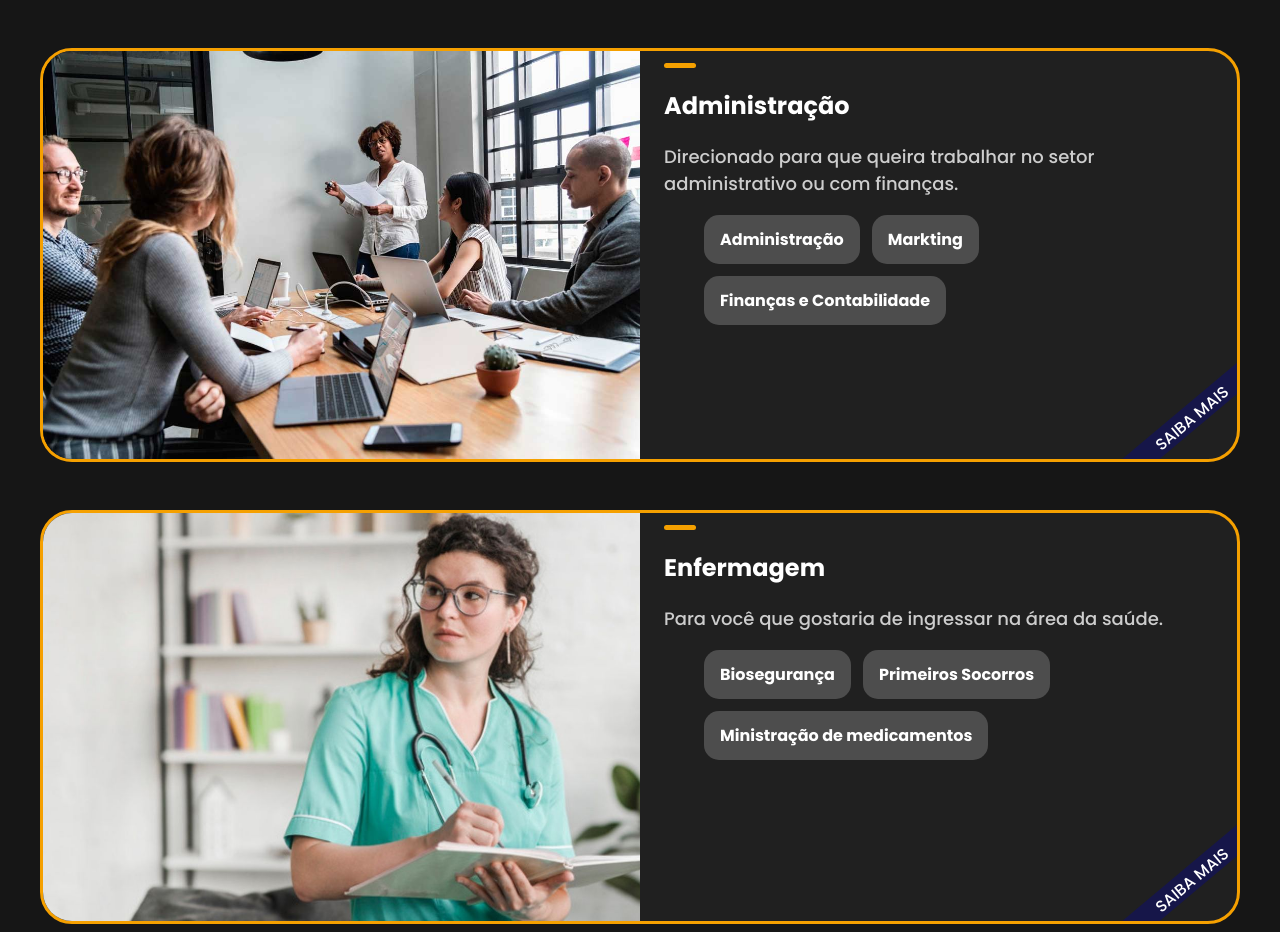
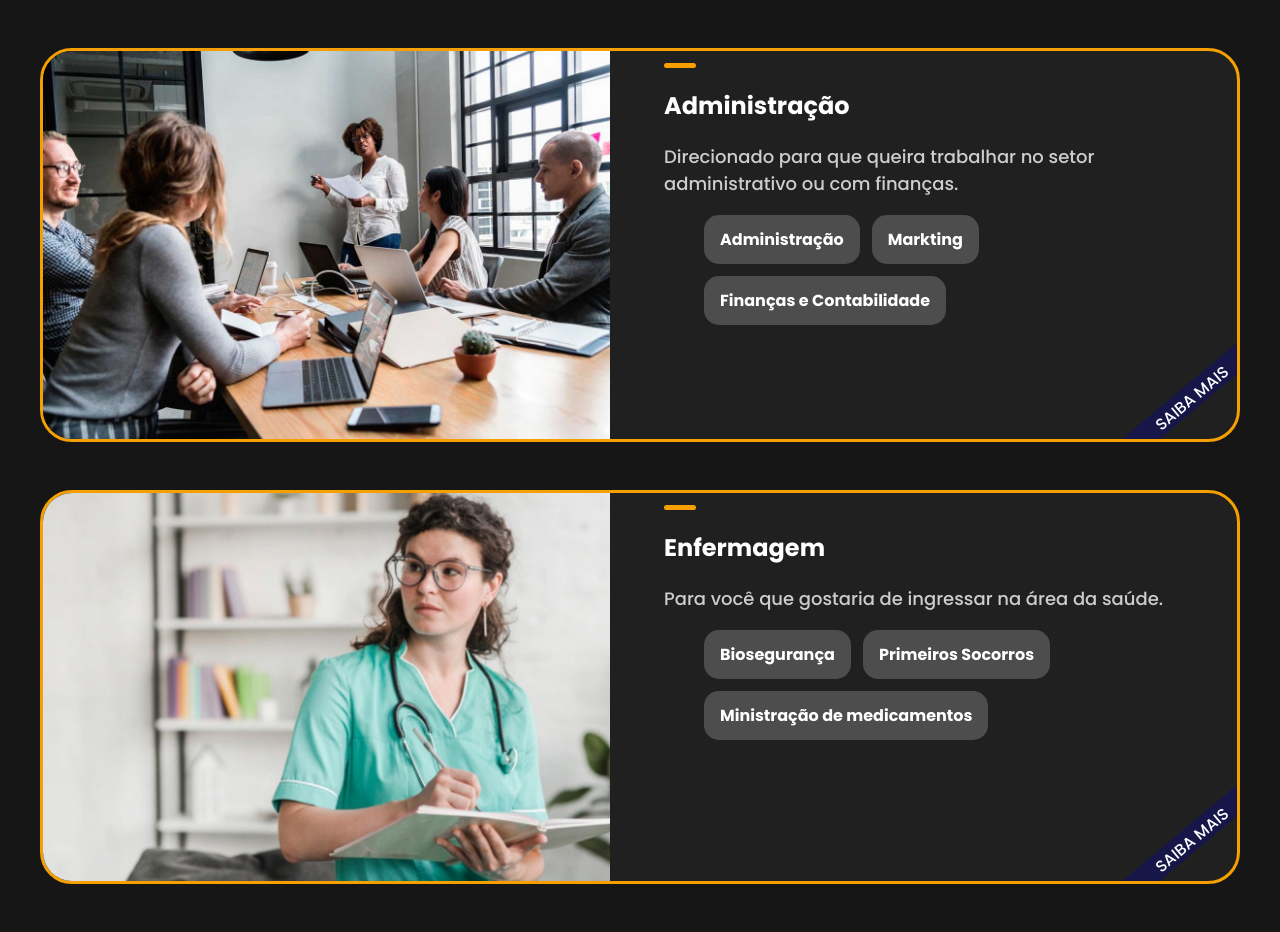
Before and after one commit to Rodrigo-Computec/Site-SENAC, a plain HTML site: page cursos.html in a window 1280 px wide. Shown: the part 815-1747 px from the top of the page. Drawn offline with Linux system fonts and the light colour scheme.

Commit message:
Update cursos.css

```diff
--- a/cursos.css
+++ b/cursos.css
@@ -3,7 +3,7 @@ main{
 
 }
 img{
-    max-width: 100%}
+    max-width: 95%}
 .curso-item{
     display: grid;
     grid-template-columns: 1fr 1fr;
```
